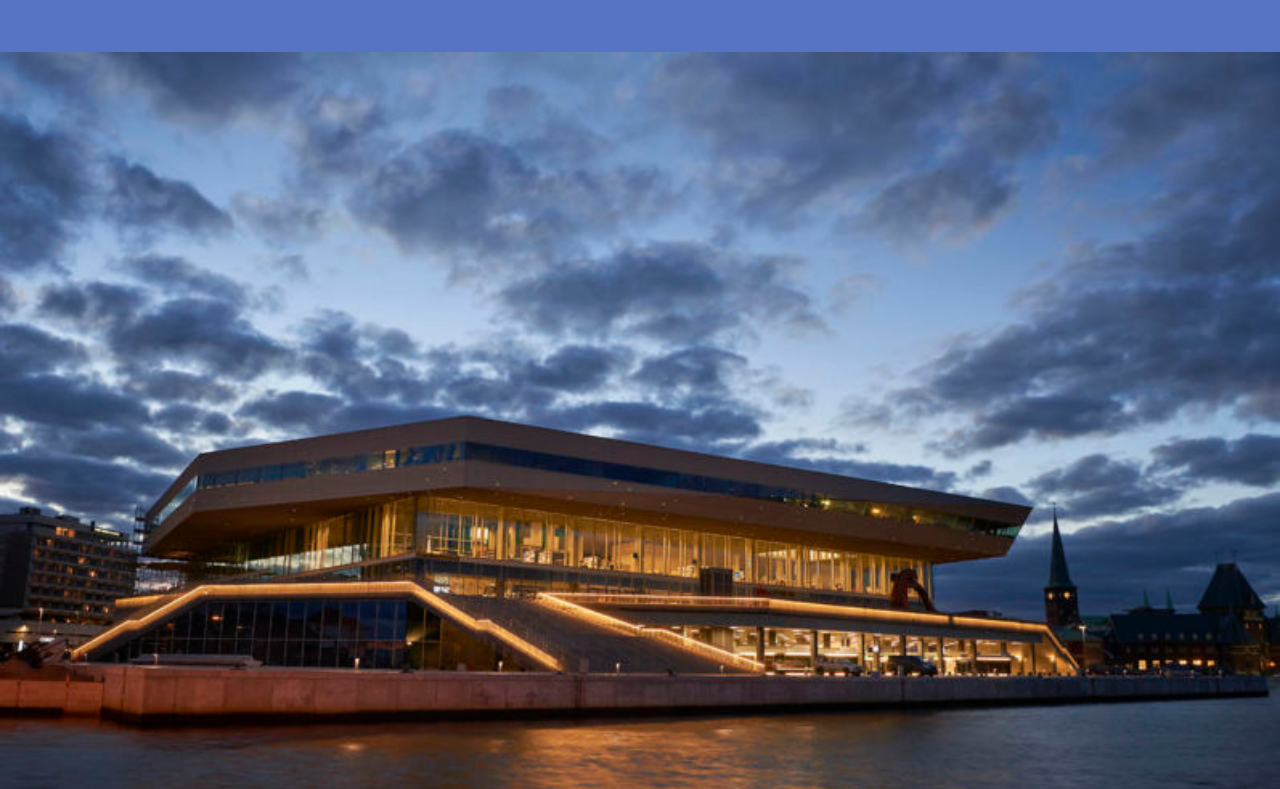
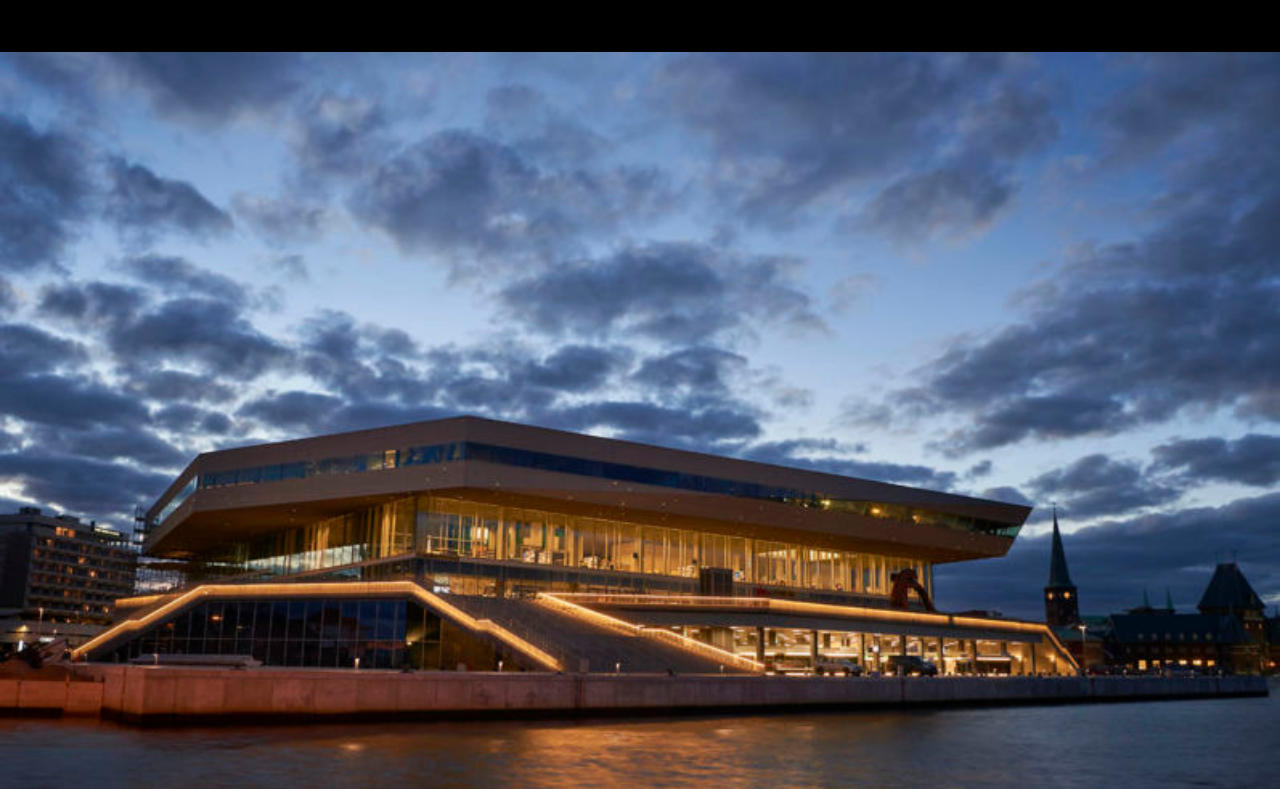
Before and after one commit to anacobzac1/Explore-Aarhus, a plain HTML site: page vikingroute.html in a window 1280 px wide. Shown: the part 185-974 px from the top of the page. Drawn offline with Linux system fonts and the light colour scheme.

Commit message:
Update destination1.css

```diff
--- a/css/destination1.css
+++ b/css/destination1.css
@@ -1,7 +1,7 @@
 body {
         margin: 0;
         font-family: Arial, Helvetica, sans-serif;
-        background-color: #5773C4;
+        background-color: black;
 
     }
 body {
```
